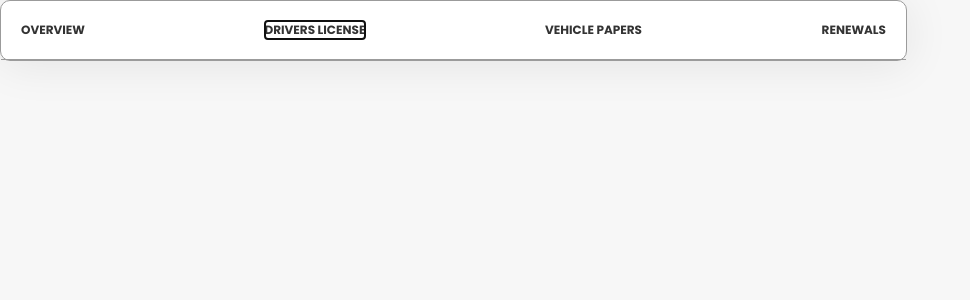
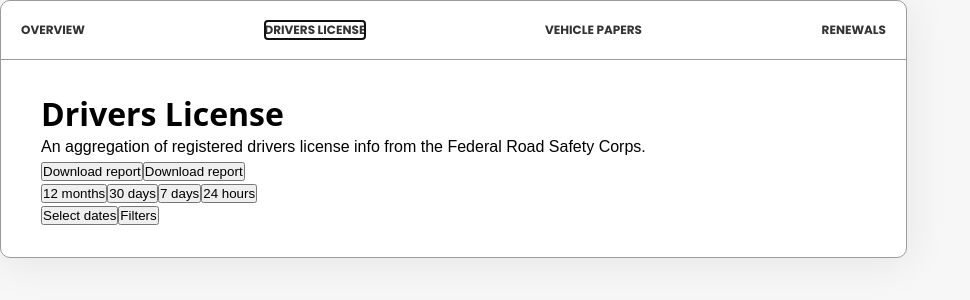
Before and after one commit to Rwinkah/driving-license-monitor-app, a React (Create React App) app: page / in a window 1280 px wide. Both pictures are taken after a click on the tab "DRIVERS LICENSE". Shown: the top 300 px of the page, without its empty margins (0-970 px from the left). Built offline with nearby package versions, Linux system fonts and the light colour scheme.

Commit message:
Added Tabs

```diff
--- /dev/null
+++ b/src/components/tables/DriversLicenseTable.tsx
@@ -0,0 +1,7 @@
+import React from "react";
+
+const DriversLicenseTable = () => {
+  return <div></div>;
+};
+
+export default DriversLicenseTable;
--- a/src/pages/Main.tsx
+++ b/src/pages/Main.tsx
@@ -1,5 +1,9 @@
 import React, { useState } from "react";
 import { Tab, Tabs, TabList, TabPanel } from "react-tabs";
+import Overview from "./tabMenus/Overview";
+import DriversLicense from "./tabMenus/DriversLicense";
+import VehiclePapers from "./tabMenus/VehiclePapers";
+import Renewals from "./tabMenus/Renewals";
 import "../styles/Tabs.scss";
 
 const Main = () => {
@@ -22,7 +26,24 @@ const Main = () => {
         </header>
 
         <TabPanel>
-          <div className="tabs-content"></div>
+          <div className="tabs-content">
+            <Overview />
+          </div>
+        </TabPanel>
+        <TabPanel>
+          <div className="tabs-content">
+            <DriversLicense />
+          </div>
+        </TabPanel>
+        <TabPanel>
+          <div className="tabs-content">
+            <VehiclePapers />
+          </div>
+        </TabPanel>
+        <TabPanel>
+          <div className="tabs-content">
+            <Renewals />
+          </div>
         </TabPanel>
       </Tabs>
     </>
--- /dev/null
+++ b/src/pages/tabMenus/DriversLicense.tsx
@@ -0,0 +1,47 @@
+import React from "react";
+import DriversLicenseTable from "../../components/tables/DriversLicenseTable";
+
+const DriversLicense = () => {
+  return (
+    <div>
+      <div className="driverslicense_header">
+        <div>
+          <div>
+            <h1>Drivers License</h1>
+            <p>
+              An aggregation of registered drivers license info from the Federal
+              Road Safety Corps.
+            </p>
+          </div>
+
+          <div>
+            <button>Download report</button>
+            <button>Download report</button>
+          </div>
+        </div>
+
+        <div>
+          <div>
+            <button>12 months</button>
+            <button>30 days</button>
+            <button>7 days</button>
+            <button>24 hours</button>
+          </div>
+
+          <div>
+            <button>Select dates</button>
+            <button>Filters</button>
+          </div>
+        </div>
+      </div>
+
+      <div className="driverslicense_section"></div>
+
+      <div className="driverslicense_tablesection">
+        <DriversLicenseTable />
+      </div>
+    </div>
+  );
+};
+
+export default DriversLicense;
--- /dev/null
+++ b/src/pages/tabMenus/Overview.tsx
@@ -0,0 +1,7 @@
+import React from "react";
+
+const Overview = () => {
+  return <div>Overview</div>;
+};
+
+export default Overview;
--- /dev/null
+++ b/src/pages/tabMenus/Renewals.tsx
@@ -0,0 +1,7 @@
+import React from "react";
+
+const Renewals = () => {
+  return <div>Renewals</div>;
+};
+
+export default Renewals;
--- /dev/null
+++ b/src/pages/tabMenus/VehiclePapers.tsx
@@ -0,0 +1,7 @@
+import React from "react";
+
+const VehiclePapers = () => {
+  return <div>VehiclePapers</div>;
+};
+
+export default VehiclePapers;
```
